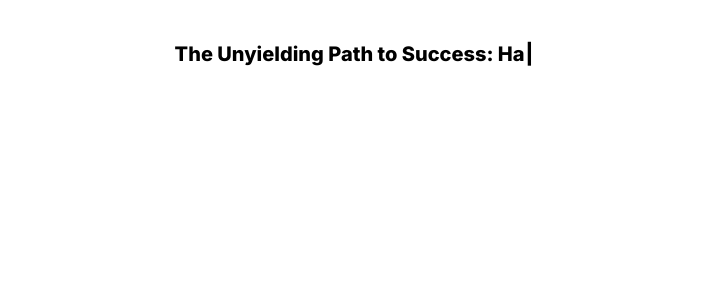
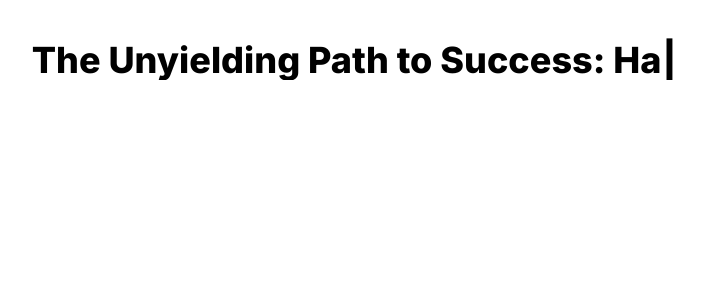
Before and after one commit to itsfoxdog/hardwork, a Next.js app: page / in a window 1280 px wide. Shown: the top 300 px of the page, without its empty margins (326-1030 px from the left). Built offline with nearby package versions, Linux system fonts and the light colour scheme.

Commit message:
Update Hero.tsx

```diff
--- a/components/Hero.tsx
+++ b/components/Hero.tsx
@@ -7,7 +7,7 @@ import react from "react";
 const Hero = () => {
   return (
     <div>
-      <div className="container mx-auto mt-10 font-extrabold text-4xl ml-10 flex justify-center sm:text-xl">
+      <div className="container mx-auto mt-10 font-extrabold text-4xl ml-10 flex justify-center ">
         <h1>
           {
             <Typewriter
```
